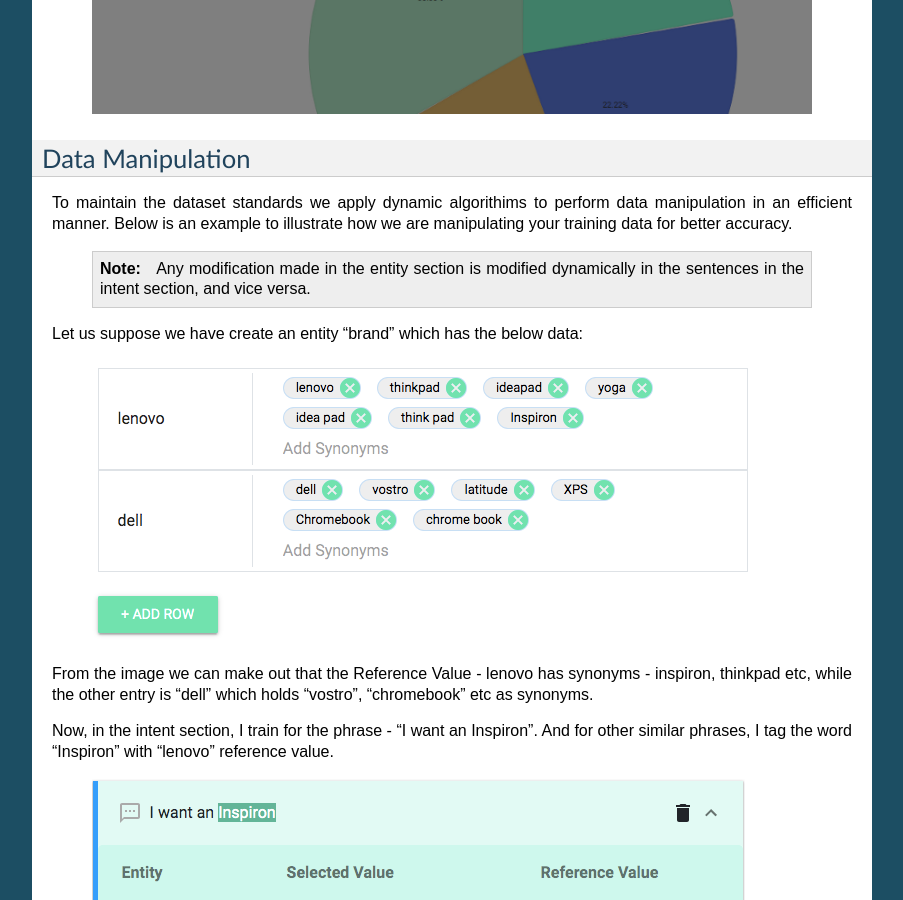
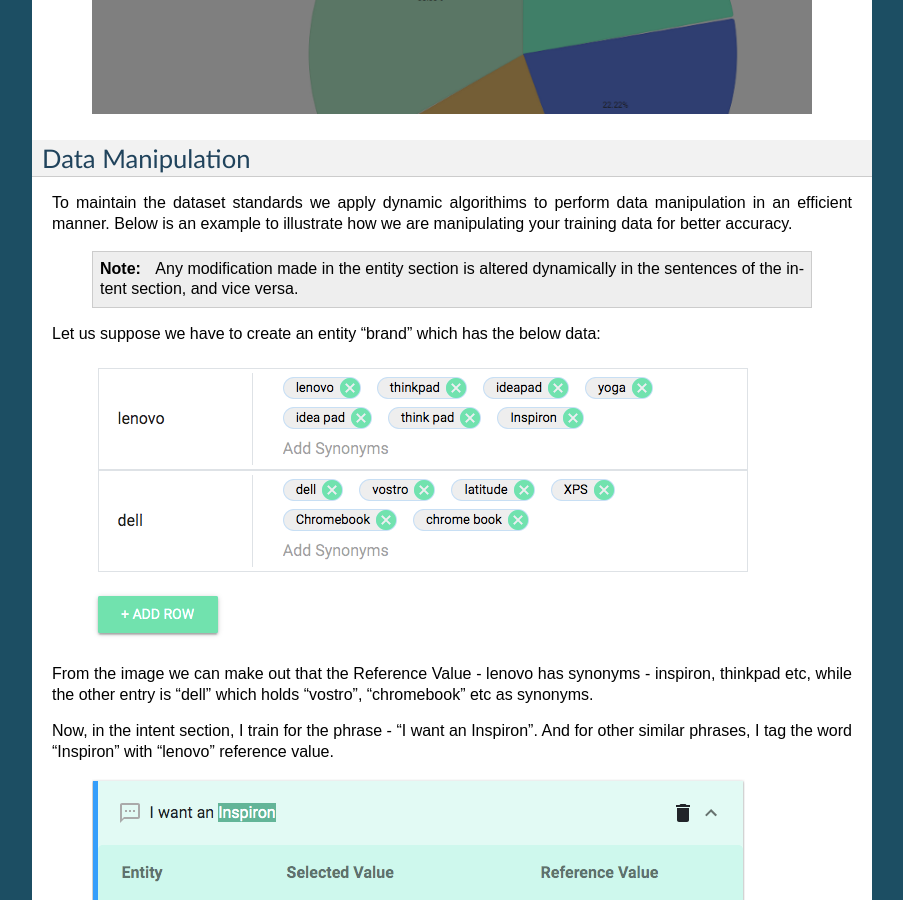
Before and after one commit to thakurtanya/kontikilabsDevelopers, a Sphinx documentation site: the page built from doc/source/AlterNLU-Features.rst, in a window 1280 px wide and 900 px high, scrolled down 1646 px. Shown: the whole window, without its empty margins (198-1101 px from the left). Built offline with Sphinx 7.4.7, drawn with Linux system fonts in a browser that asks for light colours.

Commit message:
content additions

```diff
--- a/doc/source/AlterNLU-Features.rst
+++ b/doc/source/AlterNLU-Features.rst
@@ -60,9 +60,9 @@
 To maintain the dataset standards we apply dynamic algorithims to perform data manipulation in an efficient manner. Below is an example to illustrate how we are manipulating your training data for better accuracy.
 
 	.. note::
-		Any modification made in the entity section is modified dynamically in the sentences in the intent section, and vice versa.
+		Any modification made in the entity section is altered dynamically in the sentences of the intent section, and vice versa.
 
-Let us suppose we have create an entity "brand" which has the below data:
+Let us suppose we have to create an entity "brand" which has the below data:
 
 	.. image:: https://raw.githubusercontent.com/thakurtanya/kontikilabsDevelopers/master/images/brand-synonyms.png
 
```
Also changed, not shown: doc/source/index.rst (+11 -7 lines).
